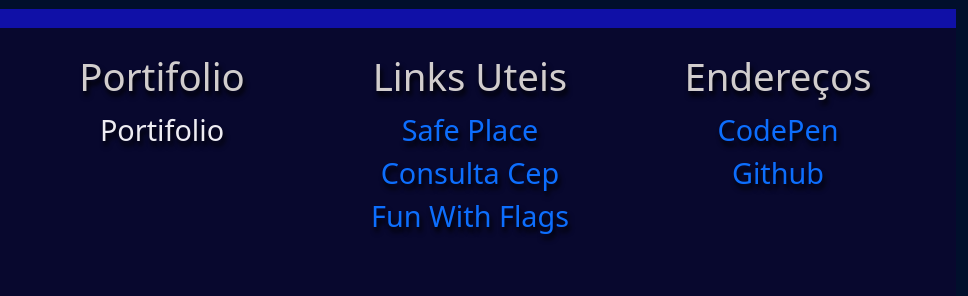
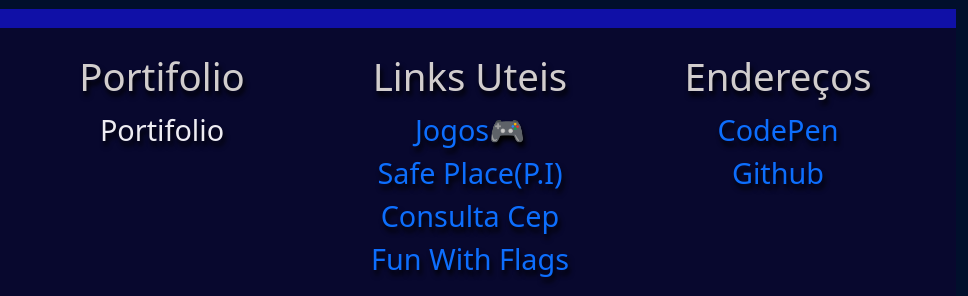
Before and after one commit to ersantoli/PortFolio, a plain HTML site: page index.html in a window 1280 px wide. Shown: the part 2692-2988 px from the top of the page, 312-1280 px from the left. Drawn offline with nearby package versions, Linux system fonts and the light colour scheme; a script that the page names is missing.

Commit message:
updating

```diff
--- a/index.html
+++ b/index.html
@@ -334,7 +334,8 @@
 
         <div id="tags-footer" class="col-md-3">
             <h2>Links Uteis</h2>
-            <li><a href="https://ersantoli.github.io/sigma/">Safe Place</a></li>
+            <li><a href="https://ersantoli.github.io/Draco/">Jogos🎮</a></li>
+            <li><a href="https://ersantoli.github.io/sigma/">Safe Place(P.I)</a></li>
             <li><a href="https://ersantoli.github.io/Consulta_cep/">Consulta Cep</a></li>
             <li><a href="https://ersantoli.github.io/findFlag/">Fun With Flags</a></li>
 
```
